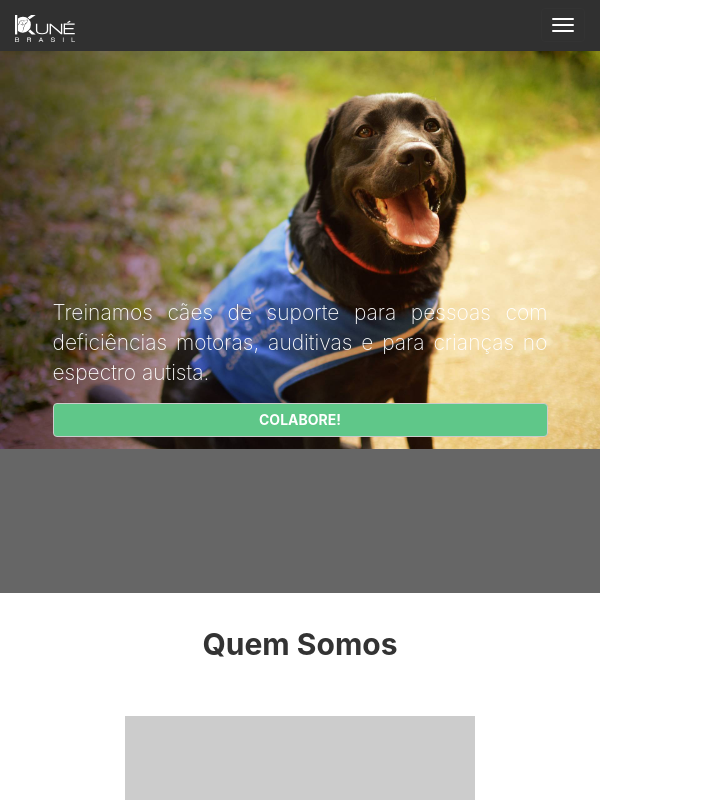
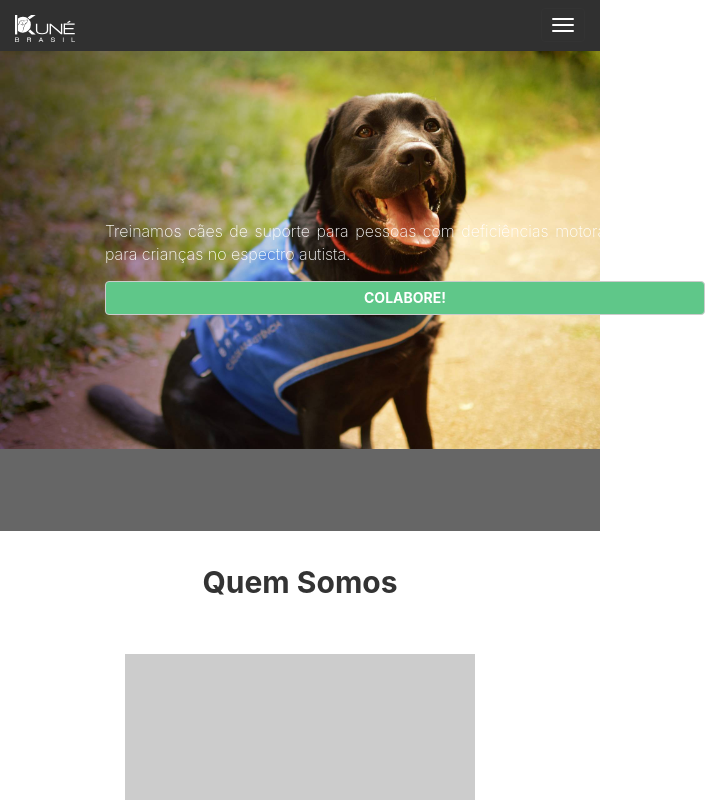
Before and after one commit to lucas-lotr/website-kune, a React (Create React App) app: page / in a window 600 px wide. Shown: the top 800 px of the page, 720 px wide, since content can reach past the window. Built offline with nearby package versions, Linux system fonts and the light colour scheme.

Commit message:
jumbotron tweaks

```diff
--- a/src/components/Call/index.js
+++ b/src/components/Call/index.js
@@ -8,8 +8,9 @@ const Call = props => {
             <Row>
                 <br />
                 <Col
-                    xs={10}
-                    xsOffset={1}
+                    className="call-to-action"
+                    xs={4}
+                    xsOffset={2}
                     sm={4}
                     smOffset={2}
                     md={4}
--- a/src/components/Call/style.css
+++ b/src/components/Call/style.css
@@ -7,19 +7,39 @@
     background-image: url(../../img/cachorro-top.jpg);
     background-size: 100% auto;
     background-repeat: no-repeat;
-    padding-bottom: 26%;
     background-color: rgb(102, 102, 102);
 }
-@media only screen and (max-width: 768px){
+@media only screen and (max-width: 600px){
     #jumbo p{
-        margin-top: 40%;
+        margin-top: 60%;
+        font-size: 14px !important;
+
+    }
+
+}
+@media only screen and (min-width: 600px) and (max-width: 992px){
+    #jumbo p{
+        margin-top: 20%;
+        font-size: 16px !important;
+    }
+    #jumbo{
+        padding-bottom: 36%;
     }
 }
-@media only screen and (min-width: 768px) and (max-width: 992px){
+@media only screen and (min-width: 992px){
     #jumbo p{
-        margin-top: 20%;
+        margin-top: 50%;
+    }
+    #jumbo{
+        padding-bottom: 36%;
     }
 }
+@media only screen and (max-width: 600px){
+    .call-to-action{
+        width: 100%
+    }
+}
+
 #jumbo button{
     background-color: #5FC789;
     color: white;
```
